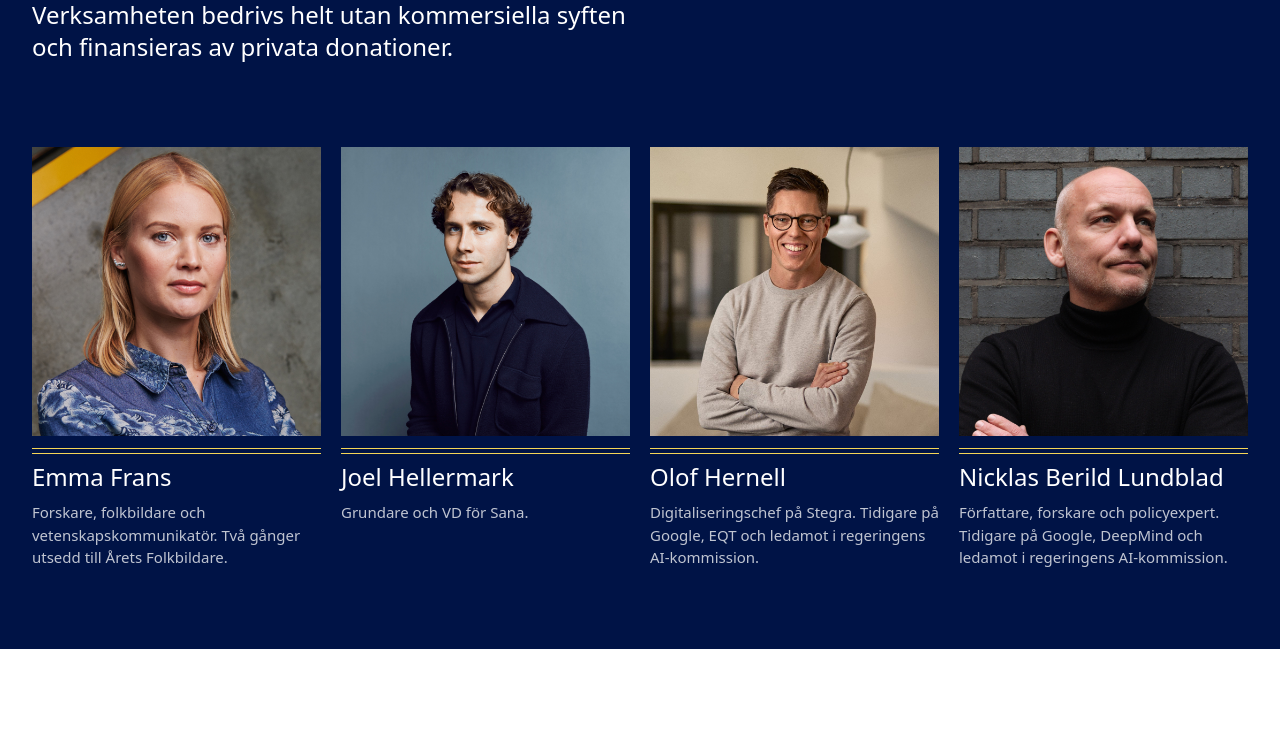
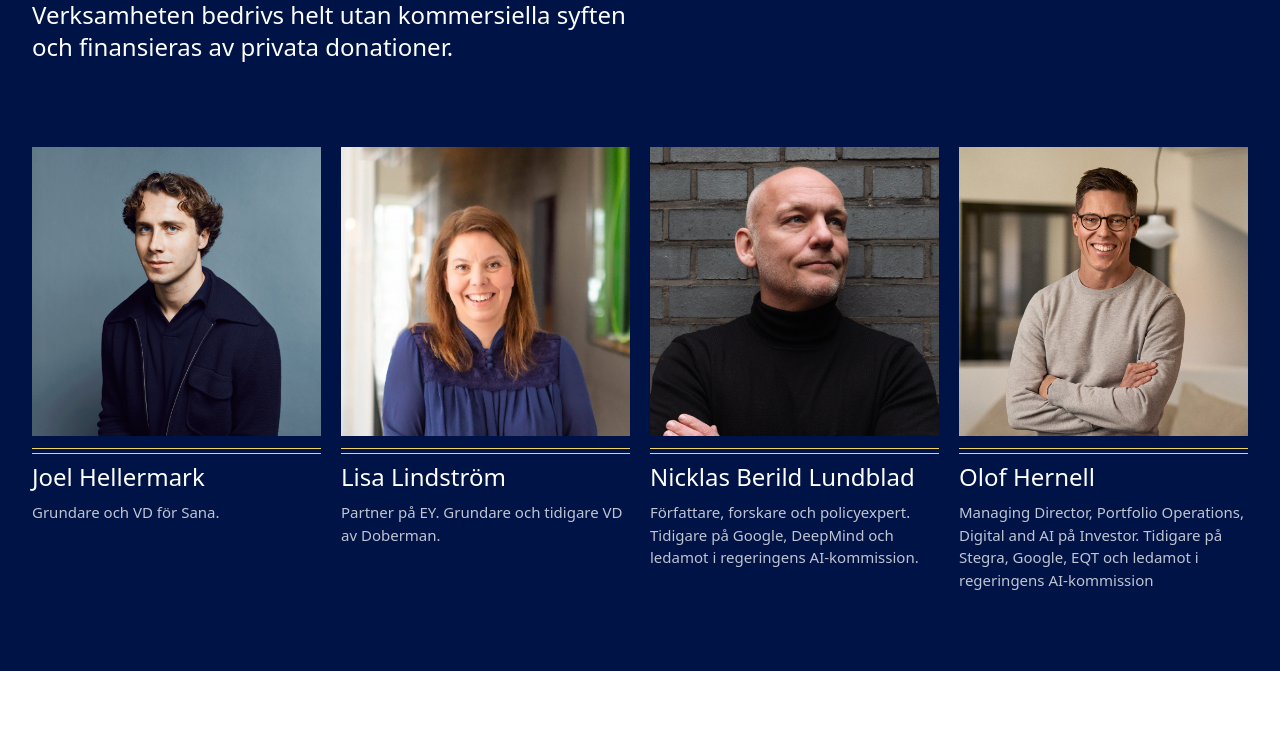
Before and after one commit to oliver-adage/ai-reformen-new, a Next.js app: page / in a window 1280 px wide. Shown: the part 2147-2889 px from the top of the page. Built offline with nearby package versions, Linux system fonts and the light colour scheme; a web font is replaced by a local one.

Commit message:
feat: add lisa lindstrom

```diff
--- a/app/page.tsx
+++ b/app/page.tsx
@@ -105,7 +105,7 @@ export default function Home() {
             <p className="text-white text-2xl lg:text-5xl lg:leading-12 mb-6">
               Svenska AI-reformen grundades av Olof Hernell, Nicklas Berild
               Lundblad och Joel Hellermark. I stiftelsens styrelse ingår också
-              forskaren och folkbildaren Emma Frans.
+              Lisa Lindström.
             </p>
             <p className="text-white text-xl lg:text-2xl">
               Svenska AI-reformen är en ideell, partipolitiskt oberoende och
@@ -117,24 +117,6 @@ export default function Home() {
           </div>
         </div>
         <div className="grid grid-cols-4 lg:grid-cols-8 gap-5">
-          <div className="group col-span-2">
-            <div className="w-full h-auto overflow-hidden">
-              <Image
-                src="/emma-frans.jpg"
-                alt="Emma Frans"
-                width={1080}
-                height={1080}
-                className="w-full h-auto group-hover:scale-105 transition-all duration-300"
-              />
-            </div>
-            <div className="pt-3 mt-3 border-t border-yellow relative before:absolute before:top-1 before:left-0 before:w-full before:h-[1px] before:bg-yellow">
-              <h3 className="text-2xl mb-2">Emma Frans</h3>
-              <p className="text-md opacity-75">
-                Forskare, folkbildare och vetenskapskommunikatör. Två gånger
-                utsedd till Årets Folkbildare.
-              </p>
-            </div>
-          </div>
           <div className="group col-span-2">
             <div className="w-full h-auto overflow-hidden">
               <Image
@@ -153,18 +135,17 @@ export default function Home() {
           <div className="group col-span-2">
             <div className="w-full h-auto overflow-hidden">
               <Image
-                src="/olof-hernell.jpg"
-                alt="Olof Hernell"
+                src="/lisa-lindstrom.jpg"
+                alt="Lisa Lindström"
                 width={1080}
                 height={1080}
                 className="w-full h-auto group-hover:scale-105 transition-all duration-300"
               />
             </div>
             <div className="pt-3 mt-3 border-t border-yellow relative before:absolute before:top-1 before:left-0 before:w-full before:h-[1px] before:bg-yellow">
-              <h3 className="text-2xl mb-2">Olof Hernell</h3>
+              <h3 className="text-2xl mb-2">Lisa Lindström</h3>
               <p className="text-md opacity-75">
-                Digitaliseringschef på Stegra. Tidigare på Google, EQT och
-                ledamot i regeringens AI-kommission.
+                Partner på EY. Grundare och tidigare VD av Doberman.
               </p>
             </div>
           </div>
@@ -183,6 +164,25 @@ export default function Home() {
               <p className="text-md opacity-75">
                 Författare, forskare och policyexpert. Tidigare på Google,
                 DeepMind och ledamot i regeringens AI-kommission.
+              </p>
+            </div>
+          </div>
+          <div className="group col-span-2">
+            <div className="w-full h-auto overflow-hidden">
+              <Image
+                src="/olof-hernell.jpg"
+                alt="Olof Hernell"
+                width={1080}
+                height={1080}
+                className="w-full h-auto group-hover:scale-105 transition-all duration-300"
+              />
+            </div>
+            <div className="pt-3 mt-3 border-t border-yellow relative before:absolute before:top-1 before:left-0 before:w-full before:h-[1px] before:bg-yellow">
+              <h3 className="text-2xl mb-2">Olof Hernell</h3>
+              <p className="text-md opacity-75">
+                Managing Director, Portfolio Operations, Digital and AI på
+                Investor. Tidigare på Stegra, Google, EQT och ledamot i
+                regeringens AI-kommission
               </p>
             </div>
           </div>
```
Also changed, not shown: public/emma-frans.jpg (deleted), public/lisa-lindstrom.jpg (added).
